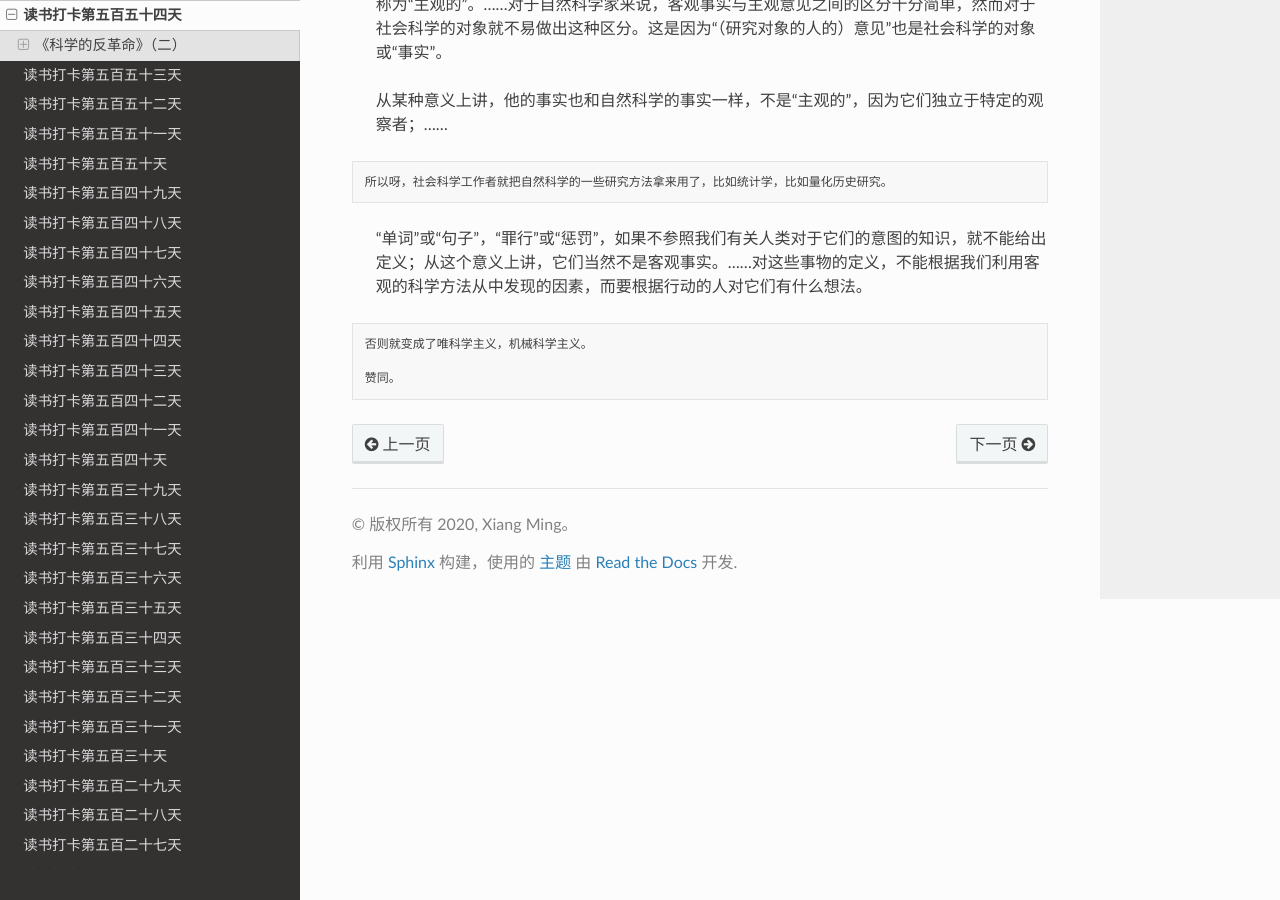
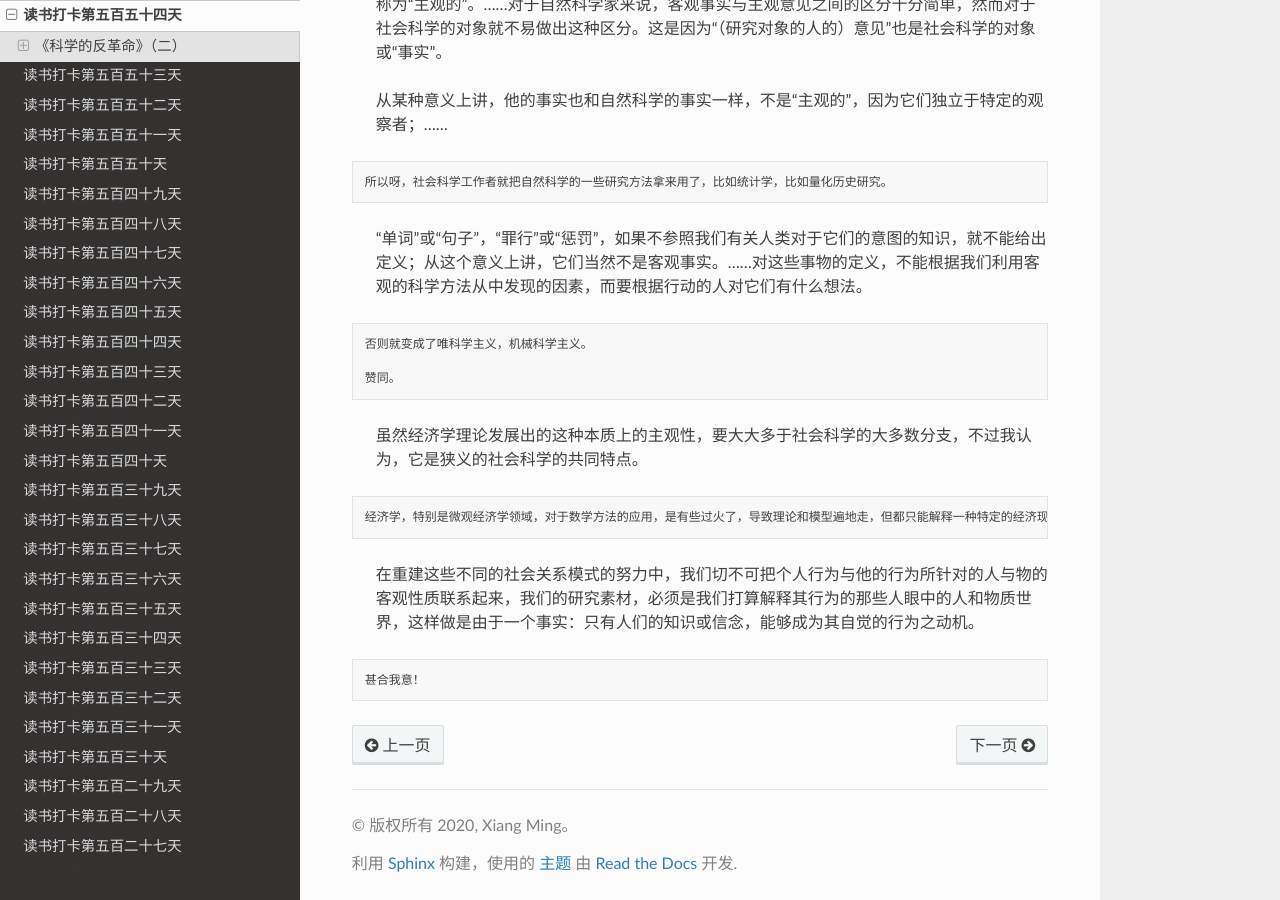
Before and after one commit to xiangming1975/reading, a Sphinx documentation site: the page built from source/2022-03-01.md, in a window 1280 px wide and 900 px high, scrolled down 714 px. Built offline with Sphinx 7.4.7 and the Read the Docs theme 2.0.0, drawn with Linux system fonts in a browser that asks for light colours.

Commit message:
自动提交时间: 2022-03-02T23:00:02,202306406+08:00

````diff
--- a/source/2022-03-01.md
+++ b/source/2022-03-01.md
@@ -29,4 +29,11 @@
 
 赞同。
 ```
->
+> 虽然经济学理论发展出的这种本质上的主观性，要大大多于社会科学的大多数分支，不过我认为，它是狭义的社会科学的共同特点。
+```
+经济学，特别是微观经济学领域，对于数学方法的应用，是有些过火了，导致理论和模型遍地走，但都只能解释一种特定的经济现象。是有点唯科学主义的意思。
+```
+> 在重建这些不同的社会关系模式的努力中，我们切不可把个人行为与他的行为所针对的人与物的客观性质联系起来，我们的研究素材，必须是我们打算解释其行为的那些人眼中的人和物质世界，这样做是由于一个事实：只有人们的知识或信念，能够成为其自觉的行为之动机。
+```
+甚合我意！
+```
````
Also changed, not shown: source/2022-03-02.md (added, +14 -0 lines).
